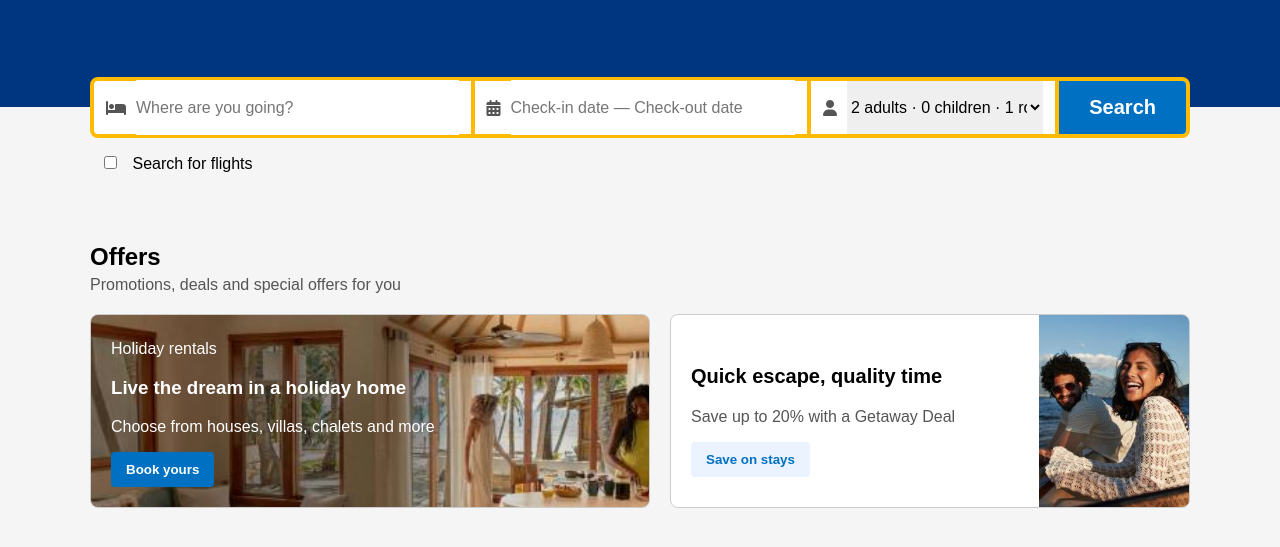
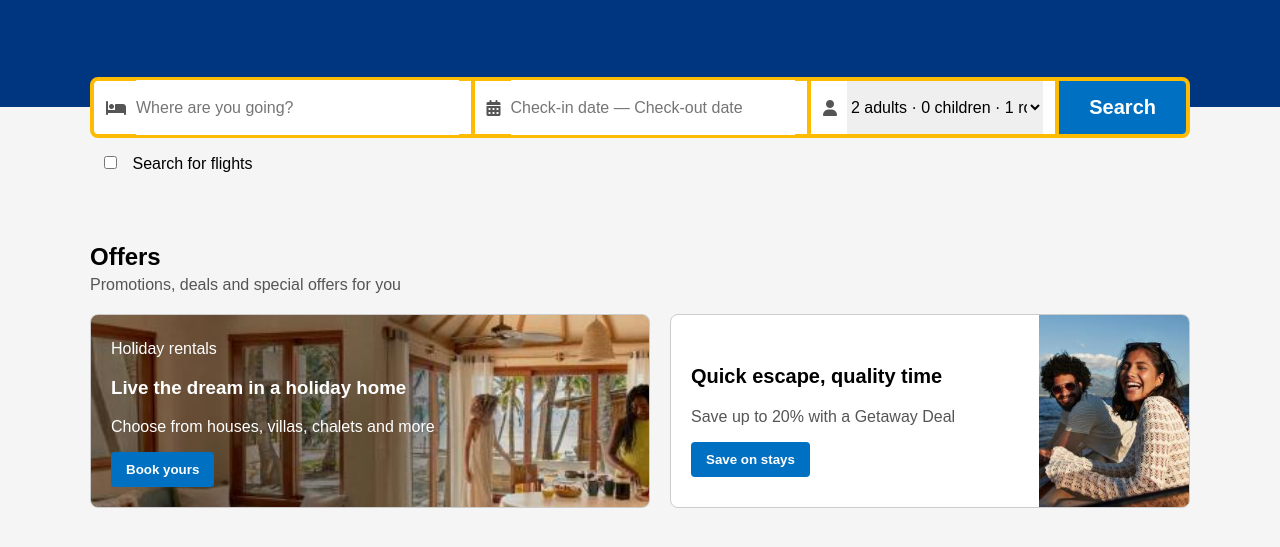
Before and after one commit to PedroRyanMagalhaes/BookingCopy, a plain HTML site: page index.html in a window 1280 px wide. Shown: the part 271-818 px from the top of the page. Drawn offline with Linux system fonts and the light colour scheme.

Commit message:
resultado

```diff
--- a/style.css
+++ b/style.css
@@ -243,8 +243,8 @@ body {
     font-size: 20px;
 }
 .small-card button {
-    background-color: #eaf3ff;
-    color: #0071c2;
+    background-color: #0071c2;
+    color: white;
     border: none;
     padding: 10px 15px;
     border-radius: 4px;
```
Also changed, not shown: RESULTADO1.png.
